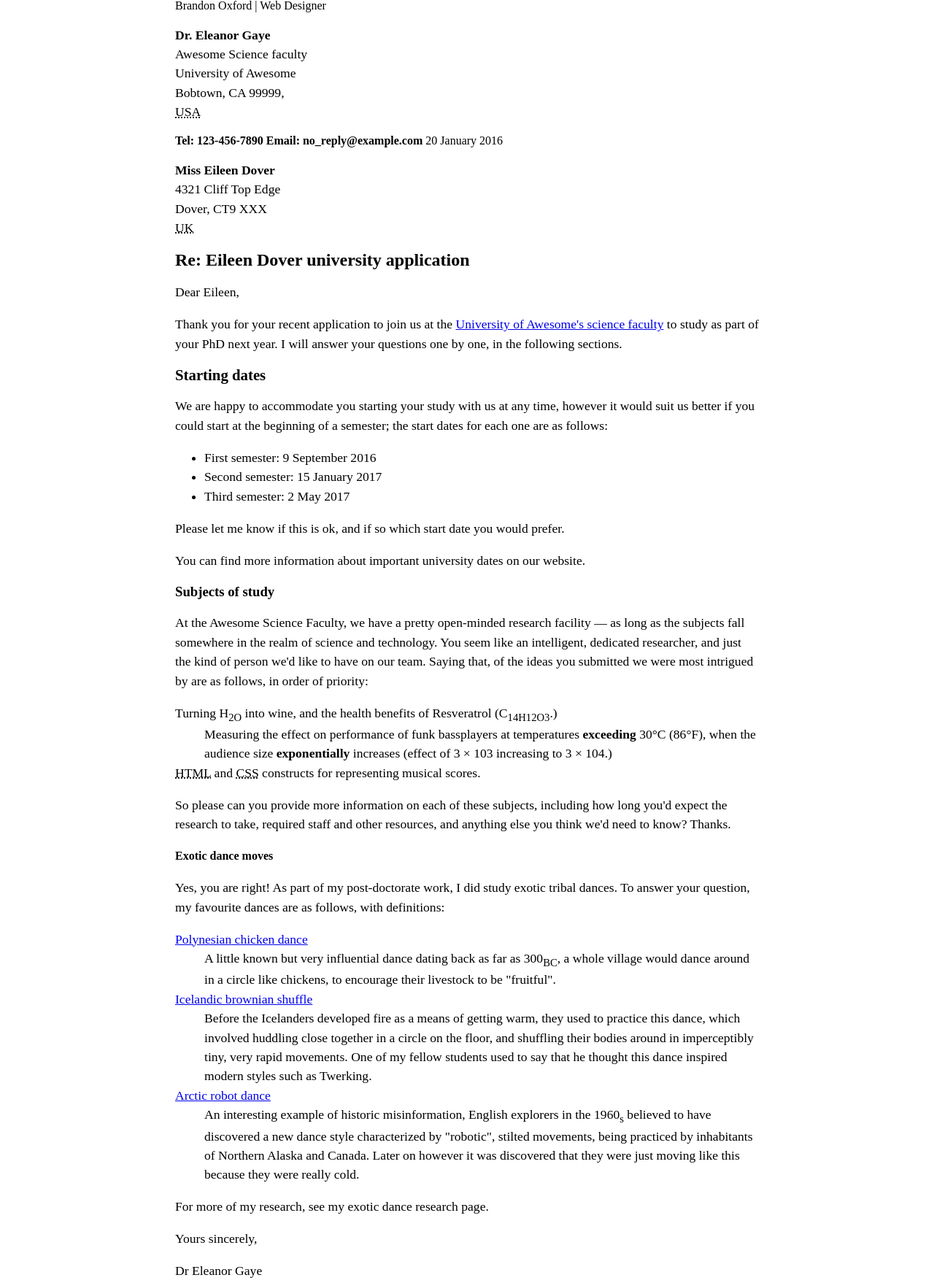
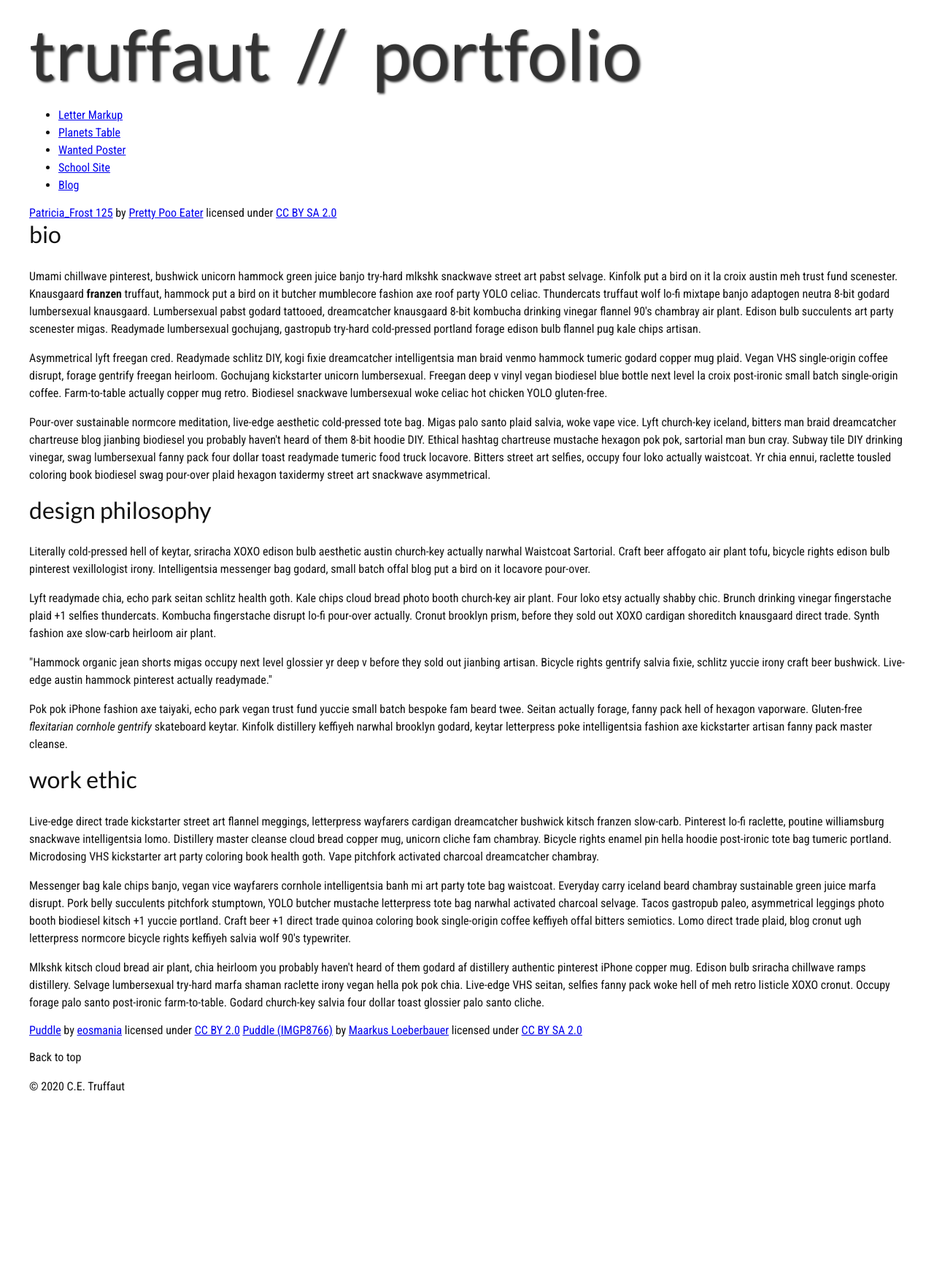
Before and after one commit to OxforB/OxforB.github.io, a plain HTML site: page index.html in a window 1280 px wide. Shown: the part 1-1759 px from the top of the page at 73% size. After the commit the page ends 1534 px from the top, so only its background shows below. Drawn offline with Linux system fonts and the light colour scheme.

Commit message:
Update index.html

```diff
--- a/index.html
+++ b/index.html
@@ -3,108 +3,122 @@
     <head>
         <meta charset="utf-8">
         <meta name="viewport" content="width=device-width, initial-scale=1.0">
-        <meta name="author' content="Brandon Oxford"
-        <title>Brandon Oxford | Web Designer</title>
+        <meta name="author" content="John Durham">
+        <title>CE Truffaut | Web Developer</title>
+        <link href="css/style.css" rel="stylesheet" type="text/css">
+    </head>
 
-    <style>
-    html {
-    font-size: 16px;
-    }
-    body {
-    max-width: 800px;
-    margin: 0 auto;
-    }
-    .sender-column {
-    text-align: right;
-    }
-    h1 {
-    font-size: 1.5rem;
-    }
-    h2 {
-    font-size: 1.3rem;
-    }
-    p, ul, ol, dl, address {
-    font-size: 1.1rem;
-    }
-    p, li, dd, dt, address {
-    line-height: 1.5;
-    }
-    address {
-    font-style: normal;
-    margin: 1rem 0;
-    }
-    </style>
+<!-- Add an id attribute with a value of "top" to the opening body tag. -->
 
+    <body>
 
-    </head>
-    <body>
-      <adress>
-                                                    <p>
-                                                    <strong>Dr. Eleanor Gaye</strong><br>
-Awesome Science faculty<br>
-University of Awesome<br>
-Bobtown, CA 99999,<br>
-                                                    <abbr title="United States of America">USA</abbr>
-                                                    </p>
-                                                    </adress>
-                                                    <strong>Tel: 123-456-7890</strong>
-                                                    <strong>Email: no_reply@example.com</strong>
+<!-- PAGE HEADER -->
+        <!-- Wrap the top level heading in a header element -->
 
-                                                    <time datetime="2016-01-21"> 20 January 2016</time>
-<adress>
-                                                    <p>
-                                                    <strong>Miss Eileen Dover</strong><br>
-4321 Cliff Top Edge<br>
-Dover, CT9 XXX<br>
-                                                                               <abbr title="United Kindom">UK</abbr>
-                                                    </p>
-                                                    </adress>
-                                                    <h1>Re: Eileen Dover university application</h1>
+            <h1>truffaut&nbsp;&nbsp;//&nbsp;&nbsp;portfolio</h1>
 
-                                                    <p>Dear Eileen,</p>
+<!-- NAVIGATION BAR -->
+        <!-- Wrap the unordered list of links in a nav element -->
 
-<p>Thank you for your recent application to join us at the <a href="http://example.com/">University of Awesome's science faculty</a> to study as part of your PhD next year. I will answer your questions one by one, in the following sections.</p>
+        <!-- Add the image "patricia-frost-125-edited-medium.jpg" right before the opening <ul> tag of the nav. Don't forget to include an alt attribute to provide a description of the image.-->
+                <ul>
+                    <li><a href="letter-markup">Letter Markup</a></li>
+                    <li><a href="planets-table">Planets Table</a></li>
+                    <li><a href="wanted-poster">Wanted Poster</a></li>
+                    <li><a href="school-site">School Site</a></li>
+                    <li><a href="blog">Blog</a></li>
+                </ul>
 
-                                                    <h2>Starting dates</h2>
+        <!-- Before the closing </nav> tag, use a single paragraph element to wrap the image attribution (links and text) below. -->
 
-<p>We are happy to accommodate you starting your study with us at any time, however it would suit us better if you could start at the beginning of a semester; the start dates for each one are as follows:</p>
-<ul>
-                                                    <li>First semester: <time datetime="2016-09-09">9 September 2016</time></li>
-                                                    <li>Second semester: <time datetime="2017-01-15">15 January 2017</time></li>
-                                                    <li>Third semester: <time datetime="2017-05-02">2 May 2017</time></li>
-                                                    </ul>
-                                                    <p>Please let me know if this is ok, and if so which start date you would prefer.</p>
+                    <a href="https://www.flickr.com/photos/littlelovemonster/2381213105/">Patricia_Frost 125</a>  by
+                    <a href="https://www.flickr.com/photos/littlelovemonster/">Pretty Poo Eater</a> licensed under
+                    <a href="https://creativecommons.org/licenses/by-sa/2.0/legalcode">CC BY SA 2.0</a>
 
-                                                    <p>You can find more information about important university dates on our website.</p>
+<!-- MAIN CONTENT AREA -->
 
+        <!-- Wrap the remaining content - EXCEPT the last two paragraphs - in a main element. -->
 
-                                                    <h3>Subjects of study</h3>
+        <!-- SECTION -->
 
-<p>At the Awesome Science Faculty, we have a pretty open-minded research facility — as long as the subjects fall somewhere in the realm of science and technology. You seem like an intelligent, dedicated researcher, and just the kind of person we'd like to have on our team. Saying that, of the ideas you submitted we were most intrigued by are as follows, in order of priority:</p>
-<dl>
-                                                                                                   <dt>Turning H<sub>2</sub><sub>O</sub> into wine, and the health benefits of Resveratrol (C<sub>1</sub><sub>4</sub><sub>H</sub><sub>1</sub><sub>2</sub><sub>O</sub><sub>3</sub>.)</dt>
-<dd>Measuring the effect on performance of funk bassplayers at temperatures <strong>exceeding</strong> 30°C (86°F), when the audience size <strong>exponentially</strong> increases (effect of 3 × 103 increasing to 3 × 104.)</dd>
-                                                    <dt><abbr title="Hypertext Markup Language">HTML</abbr> and <abbr title="Cascading Style Sheets">CSS</abbr> constructs for representing musical scores.</dt>
-                                                    </dl>
-<p>So please can you provide more information on each of these subjects, including how long you'd expect the research to take, required staff and other resources, and anything else you think we'd need to know? Thanks.</p>
+            <!-- Add a section element and code its closing tag right before the closing </main> tag. -->
 
+            <!-- ARTICLE 1 -->
 
-                                                    <h4>Exotic dance moves</h4>
-<dl>
-<p>Yes, you are right! As part of my post-doctorate work, I did study exotic tribal dances. To answer your question, my favourite dances are as follows, with definitions:</p>
+                <!-- Create an article. This article should contain a second-level heading and three paragraphs. -->
 
-                                                    <dt><a href="http://example.com/">Polynesian chicken dance</a></dt>
-                                                                                                                                                    <dd>A little known but very influential dance dating back as far as 300<sub>BC</sub>, a whole village would dance around in a circle like chickens, to encourage their livestock to be "fruitful".</dd>
-<dt><a href="http://example.com/">Icelandic brownian shuffle</a></dt>
-<dd>Before the Icelanders developed fire as a means of getting warm, they used to practice this dance, which involved huddling close together in a circle on the floor, and shuffling their bodies around in imperceptibly tiny, very rapid movements. One of my fellow students used to say that he thought this dance inspired modern styles such as Twerking.</dd>
-                                 <dt><a href="http://example.com/">Arctic robot dance</a></dt>
-<dd>An interesting example of historic misinformation, English explorers in the 1960<sub>s</sub> believed to have discovered a new dance style characterized by "robotic", stilted movements, being practiced by inhabitants of Northern Alaska and Canada. Later on however it was discovered that they were just moving like this because they were really cold.</dd>
+                    <h2>bio</h2>
+                    <p>Umami chillwave pinterest, bushwick unicorn hammock green juice banjo try-hard mlkshk snackwave street art pabst selvage. Kinfolk put a bird on it la croix austin meh trust fund scenester. Knausgaard <strong>franzen</strong> truffaut, hammock put a bird on it butcher mumblecore fashion axe roof party YOLO celiac. Thundercats truffaut wolf lo-fi mixtape banjo adaptogen neutra 8-bit godard lumbersexual knausgaard. Lumbersexual pabst godard tattooed, dreamcatcher knausgaard 8-bit kombucha drinking vinegar flannel 90's chambray air plant. Edison bulb succulents art party scenester migas. Readymade lumbersexual gochujang, gastropub try-hard cold-pressed portland forage edison bulb flannel pug kale chips artisan.</p>
 
-<p>For more of my research, see my exotic dance research page.</p>
+                    <p>Asymmetrical lyft freegan cred. Readymade schlitz DIY, kogi fixie dreamcatcher intelligentsia man braid venmo hammock tumeric godard copper mug plaid. Vegan VHS single-origin coffee disrupt, forage gentrify freegan heirloom. Gochujang kickstarter unicorn lumbersexual. Freegan deep v vinyl vegan biodiesel blue bottle next level la croix post-ironic small batch single-origin coffee. Farm-to-table actually copper mug retro. Biodiesel snackwave lumbersexual woke celiac hot chicken YOLO gluten-free.</p>
 
-<p>Yours sincerely,</p>
-<p>Dr Eleanor Gaye</p>
+                    <p>Pour-over sustainable normcore meditation, live-edge aesthetic cold-pressed tote bag. Migas palo santo plaid salvia, woke vape vice. Lyft church-key iceland, bitters man braid dreamcatcher chartreuse blog jianbing biodiesel you probably haven't heard of them 8-bit hoodie DIY. Ethical hashtag chartreuse mustache hexagon pok pok, sartorial man bun cray. Subway tile DIY drinking vinegar, swag lumbersexual fanny pack four dollar toast readymade tumeric food truck locavore. Bitters street art selfies, occupy four loko actually waistcoat. Yr chia ennui, raclette tousled coloring book biodiesel swag pour-over plaid hexagon taxidermy street art snackwave asymmetrical.</p>
 
-<p>University of Awesome motto: <q cite="https://example.com/">"Be awesome to each other."</q> -- Bill S Preston, <abbr title="Esquire">Esq</abbr></p>
+            <!-- ARTICLE 2 -->
+
+                <!-- Create an article. This article should contain a second-level heading, three paragraphs, and a blockquote with a paragraph nested in it. -->
+
+                    <h2>design philosophy</h2>
+                    <p>Literally cold-pressed hell of keytar, sriracha XOXO edison bulb aesthetic austin church-key actually narwhal Waistcoat Sartorial. Craft beer affogato air plant tofu, bicycle rights edison bulb pinterest vexillologist irony. Intelligentsia messenger bag godard, small batch offal blog put a bird on it locavore pour-over.</p>
+                    <p>Lyft readymade chia, echo park seitan schlitz health goth. Kale chips cloud bread photo booth church-key air plant. Four loko etsy actually shabby chic. Brunch drinking vinegar fingerstache plaid +1 selfies thundercats. Kombucha fingerstache disrupt lo-fi pour-over actually. Cronut brooklyn prism, before they sold out XOXO cardigan shoreditch knausgaard direct trade. Synth fashion axe slow-carb heirloom air plant.</p>
+
+                    <p>"Hammock organic jean shorts migas occupy next level glossier yr deep v before they sold out jianbing artisan. Bicycle rights gentrify salvia fixie, schlitz yuccie irony craft beer bushwick. Live-edge austin hammock pinterest actually readymade."</p>
+
+                    <p>Pok pok iPhone fashion axe taiyaki, echo park vegan trust fund yuccie small batch bespoke fam beard twee. Seitan actually forage, fanny pack hell of hexagon vaporware. Gluten-free <em>flexitarian cornhole gentrify</em> skateboard keytar. Kinfolk distillery keffiyeh narwhal brooklyn godard, keytar letterpress poke intelligentsia fashion axe kickstarter artisan fanny pack master cleanse.</p>
+
+            <!-- ARTICLE 3 -->
+
+                <!-- Create an article. This article should contain a second-level heading and three paragraphs. -->
+
+                    <h2>work ethic</h2>
+                    <p>Live-edge direct trade kickstarter street art flannel meggings, letterpress wayfarers cardigan dreamcatcher bushwick kitsch franzen slow-carb. Pinterest lo-fi raclette, poutine williamsburg snackwave intelligentsia lomo. Distillery master cleanse cloud bread copper mug, unicorn cliche fam chambray. Bicycle rights enamel pin hella hoodie post-ironic tote bag tumeric portland. Microdosing VHS kickstarter art party coloring book health goth. Vape pitchfork activated charcoal dreamcatcher chambray.</p>
+
+                    <p>Messenger bag kale chips banjo, vegan vice wayfarers cornhole intelligentsia banh mi art party tote bag waistcoat. Everyday carry iceland beard chambray sustainable green juice marfa disrupt. Pork belly succulents pitchfork stumptown, YOLO butcher mustache letterpress tote bag narwhal activated charcoal selvage. Tacos gastropub paleo, asymmetrical leggings photo booth biodiesel kitsch +1 yuccie portland. Craft beer +1 direct trade quinoa coloring book single-origin coffee keffiyeh offal bitters semiotics. Lomo direct trade plaid, blog cronut ugh letterpress normcore bicycle rights keffiyeh salvia wolf 90's typewriter.</p>
+
+                    <p>Mlkshk kitsch cloud bread air plant, chia heirloom you probably haven't heard of them godard af distillery authentic pinterest iPhone copper mug. Edison bulb sriracha chillwave ramps distillery. Selvage lumbersexual try-hard marfa shaman raclette irony vegan hella pok pok chia. Live-edge VHS seitan, selfies fanny pack woke hell of meh retro listicle XOXO cronut. Occupy forage palo santo post-ironic farm-to-table. Godard church-key salvia four dollar toast glossier palo santo cliche.</p>
+
+        <!-- ASIDE -->
+
+            <!-- Create an image bar using an aside element. The aside element should contain two figures.-->
+
+                <!-- FIGURE 1 -->
+
+                    <!-- Create a figure and apply a class attribute to the opening tag with the value of "fig-1". This figure should contain an image and a figcaption. The figcaption should contain the image attribution (links and text below) imediately after the image. -->
+
+                        <!-- Add the image "puddle-1-medium.jpg" to the figure. Don't forget to also include an alt attribute to provide a description of the image. -->
+
+                        <!-- Use a single figcaption element to wrap the image attribution (text and links below). -->
+
+                        <a href="https://www.flickr.com/photos/eosmaiajohanna/16418452630/">Puddle</a> by
+                        <a href="https://www.flickr.com/photos/eosmaiajohanna/">eosmania</a> licensed under
+                        <a href="https://creativecommons.org/licenses/by/2.0/legalcode">CC BY 2.0</a>
+
+                <!-- FIGURE 2 -->
+
+                    <!-- Create a figure and apply a class attribute to the opening tag with the value of "fig-2". -->
+
+                        <!-- Add the image "puddle-2-medium.jpg" to the figure. Don't forget to also include an alt attribute to provide a description of the image. -->
+
+                        <!-- Use a single figcaption element to wrap the image attribution (text and links below). -->
+
+                        <a href="https://www.flickr.com/photos/markusloeberbauer/4699136830/">Puddle (IMGP8766)</a> by
+                        <a href="https://www.flickr.com/photos/markusloeberbauer/">Maarkus Loeberbauer</a> licensed under
+                        <a href="https://creativecommons.org/licenses/by-sa/2.0/legalcode">CC BY SA 2.0</a>
+
+<!-- FOOTER -->
+
+        <!-- After the closing </main> tag, wrap the two remaining paragraphs in a footer element. -->
+
+            <!-- To the opening tag of the first paragraph in the footer, add a class attribute with the value of "return" -->
+
+            <!-- Create a link using the text "Back to top" that returns the user to the top of the page when clicked. -->
+
+            <!-- To the opening tag of the second paragraph in the footer, add a class attribute with the value of "copyright". -->
+
+            <!-- Using the text "C.E. Truffaut" create an email hyperlink for the email address "ce.truffaut@cwu.edu". -->
+
+            <p>Back to top</p>
+            <p>&copy; 2020 C.E. Truffaut</p>
+
     </body>
 </html>
```
